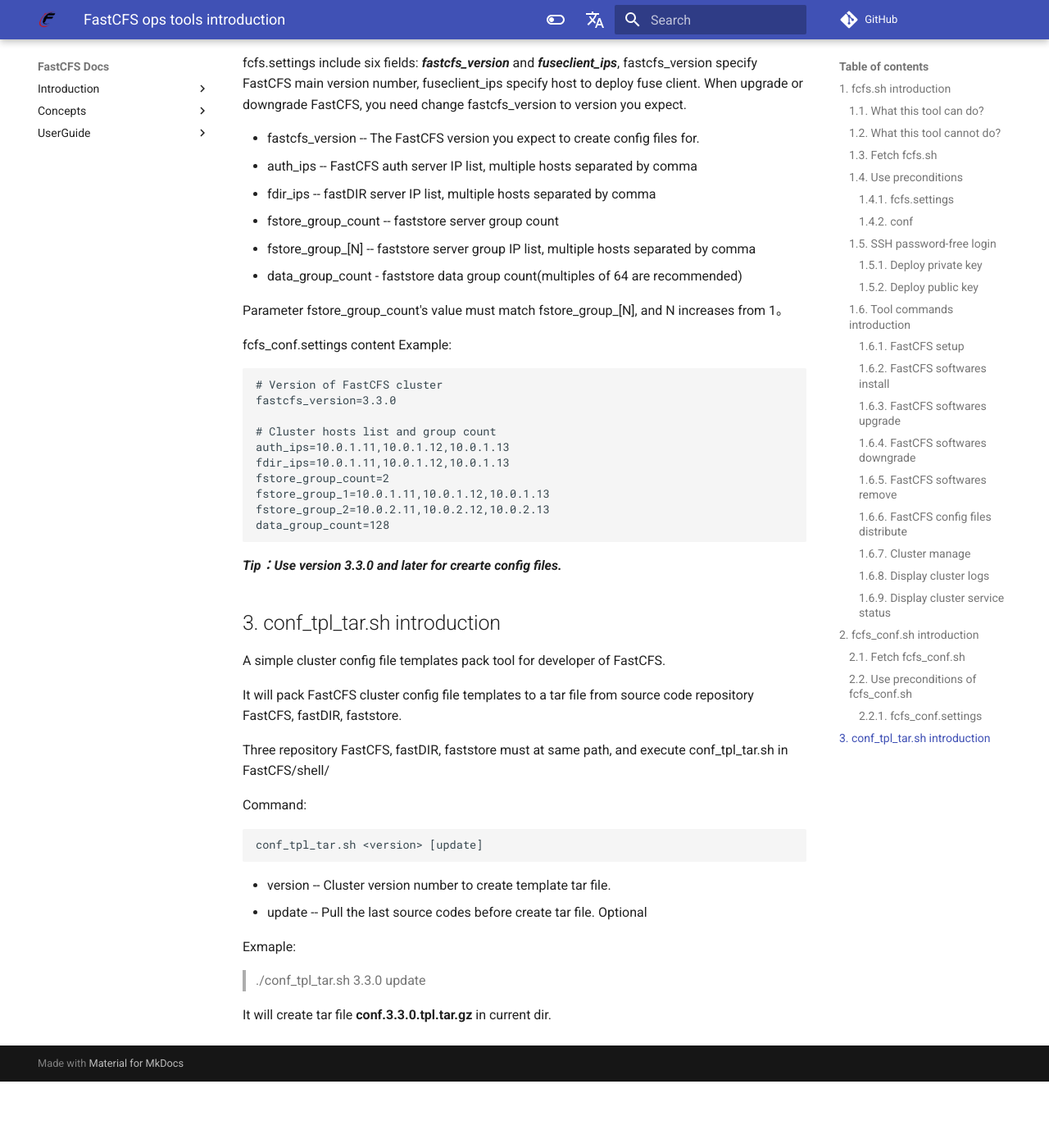
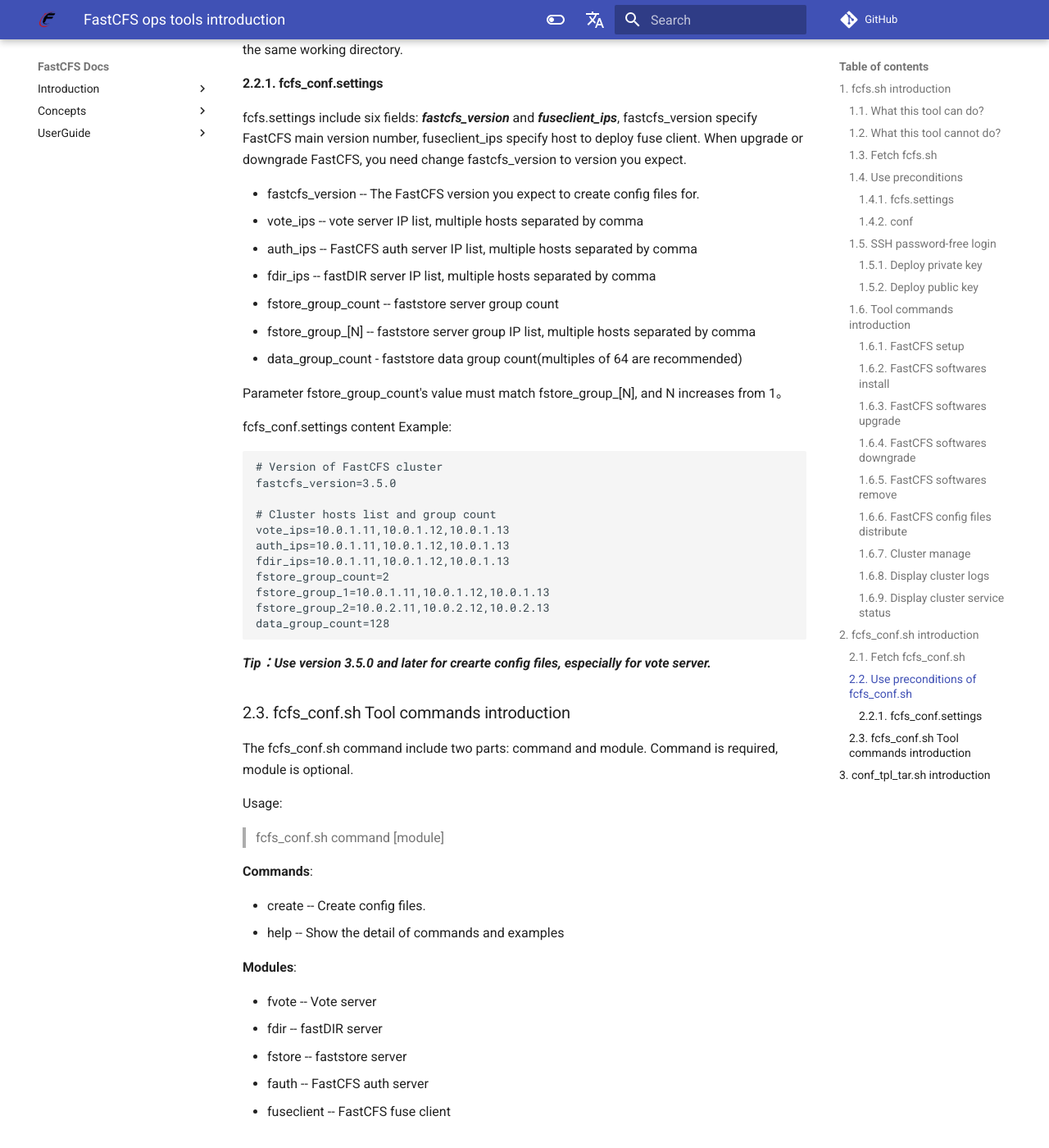
Before and after one commit to happyfish100/FastCFS, an MkDocs documentation site: the page built from docs/fcfs-ops-tool.md, in a window 1280 px wide and 1400 px high, scrolled down 7909 px. Shown: the whole window at 82% size. Built offline with MkDocs 1.6.1 and Material for MkDocs 9.7.7, drawn with Linux system fonts in a browser that asks for light colours; comment, search, counter and statistics services are not loaded; the version menu is left out; before the commit the page ends 9228 px from its top, so only the background shows below that; some of the changed text lies outside the part shown.

Commit message:
Update cfs-ops-tools documents, add notes for vote module

````diff
--- a/docs/fcfs-ops-tool.md
+++ b/docs/fcfs-ops-tool.md
@@ -56,8 +56,9 @@ fuseclient_ips=10.0.1.14
 
 #### 1.4.2. conf
 
-All config files of FastCFS cluster must be put into working directory beforehand, conf include four subdirectories：
+All config files of FastCFS cluster must be put into working directory beforehand, conf include five subdirectories：
 
+* vote -- config files for fvote server
 * fdir -- config files for fdir server
 * fstore -- config files for fstore server
 * auth -- config files for fauth server
@@ -142,6 +143,7 @@ Usage:
 
 **Modules**:
 
+* fvote -- Vote server
 * fdir -- fastDIR server
 * fstore -- faststore server
 * fauth -- FastCFS auth server
@@ -325,6 +327,7 @@ You must create a independent working directory(exp: ***fastcfs-ops***) for a cl
 fcfs.settings include six fields: ***fastcfs_version*** and ***fuseclient_ips***, fastcfs_version specify FastCFS main version number, fuseclient_ips specify host to deploy fuse client. When upgrade or downgrade FastCFS, you need change fastcfs_version to version you expect.
 
 * fastcfs_version -- The FastCFS version you expect to create config files for.
+* vote_ips -- vote server IP list, multiple hosts separated by comma
 * auth_ips -- FastCFS auth server IP list, multiple hosts separated by comma
 * fdir_ips -- fastDIR server IP list, multiple hosts separated by comma
 * fstore_group_count -- faststore server group count
@@ -337,9 +340,10 @@ fcfs_conf.settings content Example:
 
 ```
 # Version of FastCFS cluster
-fastcfs_version=3.3.0
+fastcfs_version=3.5.0
 
 # Cluster hosts list and group count
+vote_ips=10.0.1.11,10.0.1.12,10.0.1.13
 auth_ips=10.0.1.11,10.0.1.12,10.0.1.13
 fdir_ips=10.0.1.11,10.0.1.12,10.0.1.13
 fstore_group_count=2
@@ -348,7 +352,28 @@ fstore_group_2=10.0.2.11,10.0.2.12,10.0.2.13
 data_group_count=128
 ```
 
-***Tip：Use version 3.3.0 and later for crearte config files.***
+***Tip：Use version 3.5.0 and later for crearte config files, especially for vote server.***
+
+### 2.3. fcfs_conf.sh Tool commands introduction
+
+The fcfs_conf.sh command include two parts: command and module. Command is required, module is optional.
+
+Usage:
+
+> fcfs_conf.sh command [module]
+
+**Commands**:
+
+* create -- Create config files.
+* help -- Show the detail of commands and examples
+
+**Modules**:
+
+* fvote -- Vote server
+* fdir -- fastDIR server
+* fstore -- faststore server
+* fauth -- FastCFS auth server
+* fuseclient -- FastCFS fuse client
 
 ## 3. conf_tpl_tar.sh introduction
 
@@ -369,6 +394,6 @@ conf_tpl_tar.sh <version> [update]
 
 Exmaple:
 
-> ./conf_tpl_tar.sh 3.3.0 update
+> ./conf_tpl_tar.sh 3.5.0 update
 
-It will create tar file **conf.3.3.0.tpl.tar.gz** in current dir.
+It will create tar file **conf.3.5.0.tpl.tar.gz** in current dir.
````
Also changed, not shown: docs/fcfs-ops-tool-zh_CN.md (+12 -7 lines).
